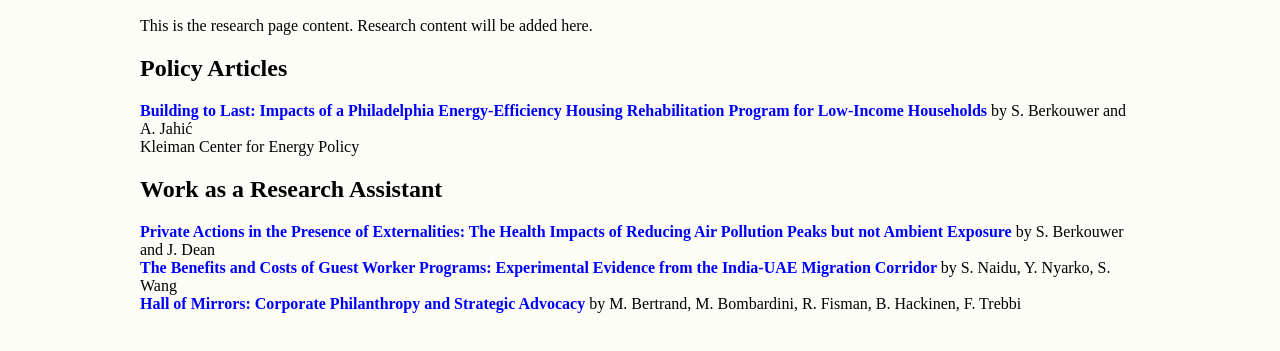
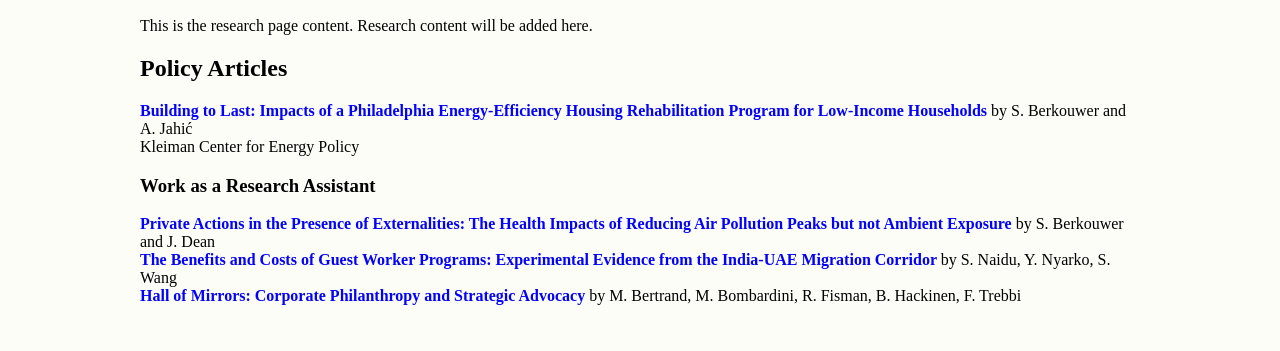
Before and after one commit to adijahic/adijahic.github.io, a plain HTML site: page research.html in a window 1280 px wide. Shown: the part 211-562 px from the top of the page. Drawn offline with Linux system fonts and the light colour scheme.

Commit message:
Update research.html

```diff
--- a/research.html
+++ b/research.html
@@ -154,7 +154,7 @@
 	<a https://kleinmanenergy.upenn.edu/" target ="_blank" style="text-decoration: bold; color: blank;">Kleiman Center for Energy Policy </a>
     </p>
 
-    <h2> Work as a Research Assistant  </h2>
+    <h3> Work as a Research Assistant  </h2>
      <p> <a href="https://www.nber.org/papers/w31614" target ="_blank" style="color: blue; text-decoration: none;"><strong> Private Actions in the Presence of Externalities: The Health Impacts of Reducing Air Pollution Peaks but not Ambient Exposure </strong> </a> by S. Berkouwer and J. Dean <br>
 	<a href="https://www.nber.org/papers/w31354" target ="_blank" style="color: blue; text-decoration: none;"><strong> The Benefits and Costs of Guest Worker Programs: Experimental Evidence from the India-UAE Migration Corridor </strong> </a> by S. Naidu, Y. Nyarko, S. Wang <br>
 	<a href="https://academic.oup.com/qje/article/136/4/2413/6313294" target ="_blank" style="color: blue; text-decoration: none;"><strong> Hall of Mirrors: Corporate Philanthropy and Strategic Advocacy </strong></a> by M. Bertrand, M. Bombardini, R. Fisman, B. Hackinen, F. Trebbi <br>
```
